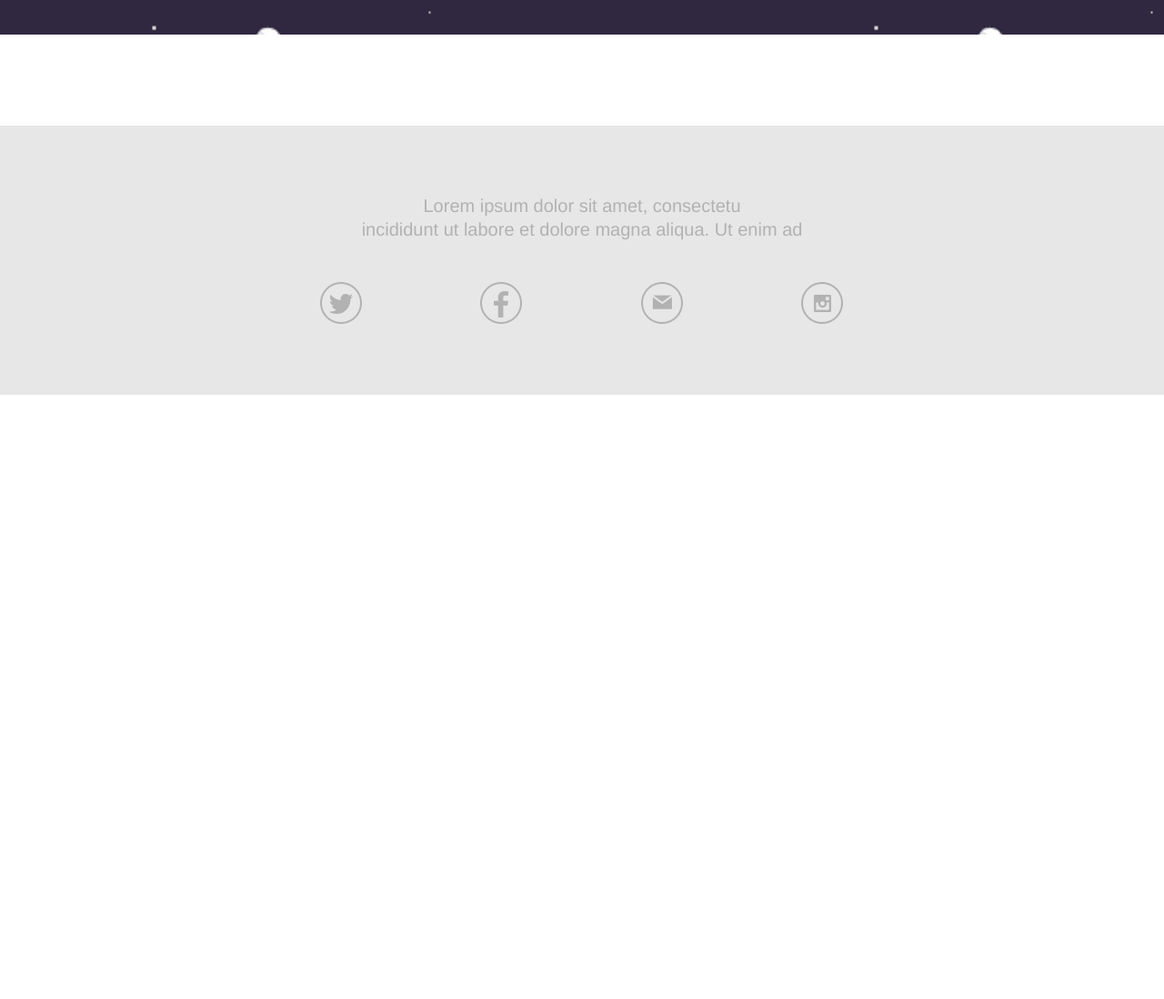
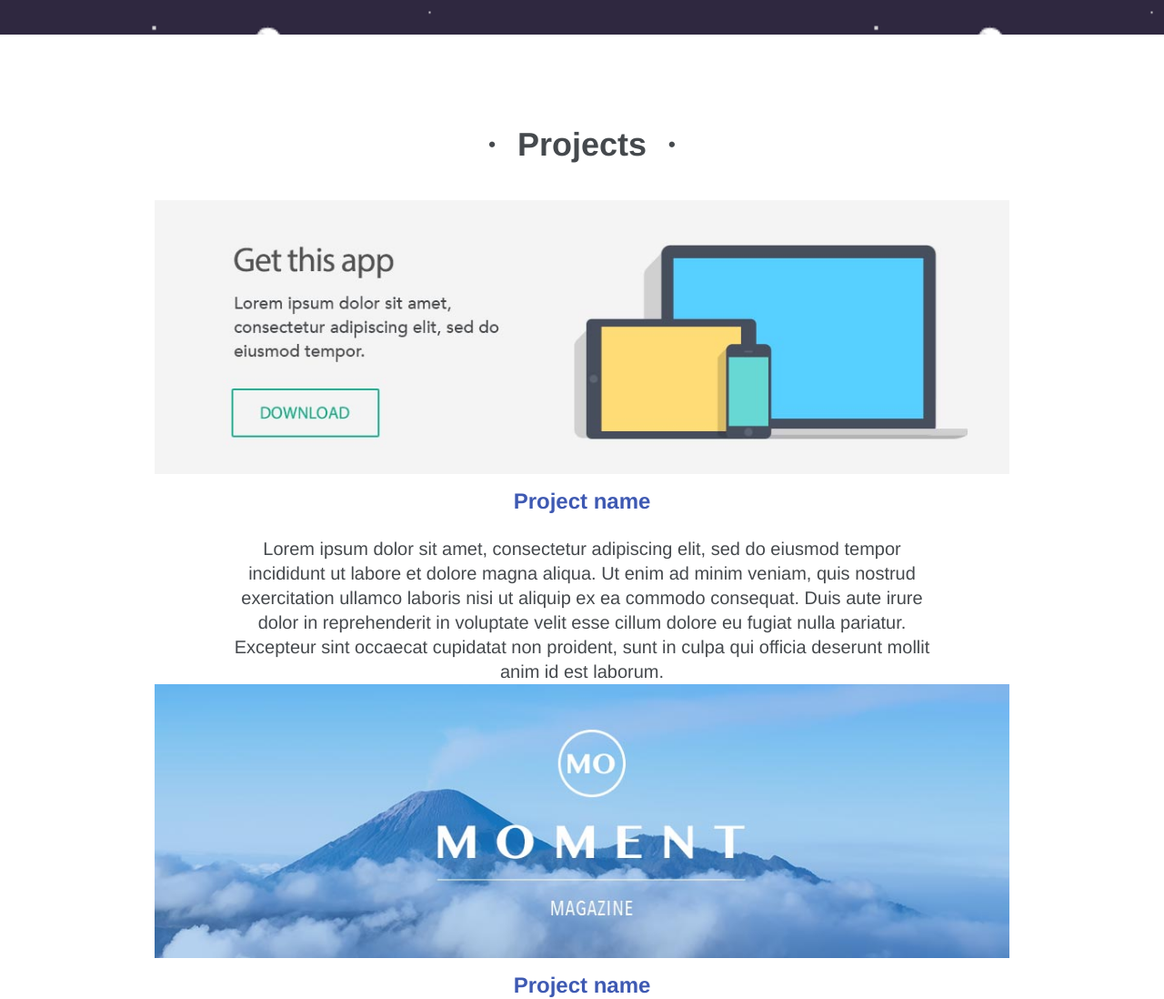
Before and after one commit to BHilgendorf/company_site_assignment, a plain HTML site: page projects.html in a window 1280 px wide. Shown: the part 480-1578 px from the top of the page at 91% size. Before the commit the page ends 914 px from the top, so only its background shows below. Drawn offline with Linux system fonts and the light colour scheme.

Commit message:
add project page

```diff
--- a/projects.html
+++ b/projects.html
@@ -18,7 +18,40 @@
         </nav>
       </header>
 
-      <main>
+      <main class="column projects">
+        <section>
+          <h2>Projects</h2>
+          <figure>
+            <img src="assets/images/img_project_app.jpg" alt="computer and table icons with some text" >
+          </figure>
+          <h3>Project name</h3>
+          <p>
+           Lorem ipsum dolor sit amet, consectetur adipiscing elit, sed do eiusmod tempor
+           incididunt ut labore et dolore magna aliqua. Ut enim ad minim veniam, quis nostrud
+           exercitation ullamco laboris nisi ut aliquip ex ea commodo consequat. Duis aute irure
+           dolor in reprehenderit in voluptate velit esse cillum dolore eu fugiat nulla pariatur.
+           Excepteur sint occaecat cupidatat non proident, sunt in culpa qui officia deserunt mollit
+           anim id est laborum.
+          </p>
+        </section>
+        <section>
+          <figure>
+            <img src="assets/images/img_project_moment.jpg" alt="Mountain peaking through clouds with a logo">
+          </figure>
+          <h3>Project name</h3>
+          <p>
+            Lorem ipsum dolor sit amet, consectetur adipiscing elit, sed do eiusmod tempor incididunt ut labore et dolore magna aliqua. Ut enim ad minim veniam, quis nostrud exercitation ullamco laboris nisi ut aliquip ex ea commodo consequat. Duis aute irure dolor in reprehenderit in voluptate velit esse cillum dolore eu fugiat nulla pariatur. Excepteur sint occaecat cupidatat non proident, sunt in culpa qui officia deserunt mollit anim id est laborum.
+          </p>
+        </section>
+        <section>
+          <figure>
+            <img src="assets/images/img_project_map.jpg" alt="sample map with text">
+          </figure>
+          <h3>Project name</h3>
+          <p>
+             Lorem ipsum dolor sit amet, consectetur adipiscing elit, sed do eiusmod tempor incididunt ut labore et dolore magna aliqua. Ut enim ad minim veniam, quis nostrud exercitation ullamco laboris nisi ut aliquip ex ea commodo consequat. Duis aute irure dolor in reprehenderit in voluptate velit esse cillum dolore eu fugiat nulla pariatur. Excepteur sint occaecat cupidatat non proident, sunt in culpa qui officia deserunt mollit anim id est laborum.
+          </p>
+        </section>
 
       </main>
 
--- a/stylesheets/main.css
+++ b/stylesheets/main.css
@@ -8,21 +8,20 @@ html {
 
 body {
   text-align: center;
-}
-
-main {
-  width: 1000px;
-  margin: 0 auto;
   color: #45494d;
 }
 
-article {
-  padding: 0 110px;
+
+p {
   line-height: 27px;
 }
 
+.home section {
+  margin: 100px 110px;
+}
+
 h2 {
-  margin: 100px 40px 40px 40px;
+  margin-bottom: 40px;
   font: bold 20px "Avenir", Helvetica, Arial, sans-serif;
   font-size: 1.8rem;
 }
@@ -32,12 +31,12 @@ h2:after  {
   content: "\2022";
   display: inline-block;
   padding: 0 24px;
-  vertical-align: middle;
+  vertical-align: 5px;
   font-size: 22px;
 }
 
 h3 {
-  margin-bottom: 22px;
+  margin-bottom: 27px;
   color: #3e59b2;
   font-weight: bold;
   font-size: 24px;
@@ -45,6 +44,12 @@ h3 {
 
 a {
   text-decoration: none;
+}
+
+
+.column {
+  width: 1000px;
+  margin: 0 auto;
 }
 
 /*===================================================*/
@@ -64,7 +69,7 @@ h1 {
 
 nav li {
   display: inline-block;
-  margin: 0 42px;
+  margin: 0 42.5px;
 }
 
 nav a {
@@ -82,25 +87,27 @@ nav a.active {
 /* Footer Styles                                     */
 /*===================================================*/
 footer {
-  padding: 75px 0 30px 0;
+  padding: 75px 0;
   margin-top: 100px;
   background: #e7e7e7;
 }
 
 footer p {
+  margin-bottom: 42px;
   line-height: 26px;
   color: #b2b2b2;
+
 }
 
-footer ul {
-  margin: 45px 0;
+footer li {
+  display: inline-block;
+  margin: 0 62px;
 }
 
 footer a {
   display: inline-block;
   height: 46px;
   width: 47px;
-  margin: 0 62px;
   background: transparent url("../assets/images/icons_social-media.png") 0 0 no-repeat;
 }
 
@@ -115,3 +122,19 @@ footer a {
 .instagram {
   background-position: 0 100%;
 }
+
+/*===================================================*/
+/* Projects Page Styles                              */
+/*===================================================*/
+.projects img {
+  width: 940px;
+  margin: 0 30px 15px 30px;
+}
+
+.projects p {
+  padding: 0 110px;
+}
+
+.projects section {
+  margin: 0;
+}
```
Also changed, not shown: index.html (+10 -9 lines).
